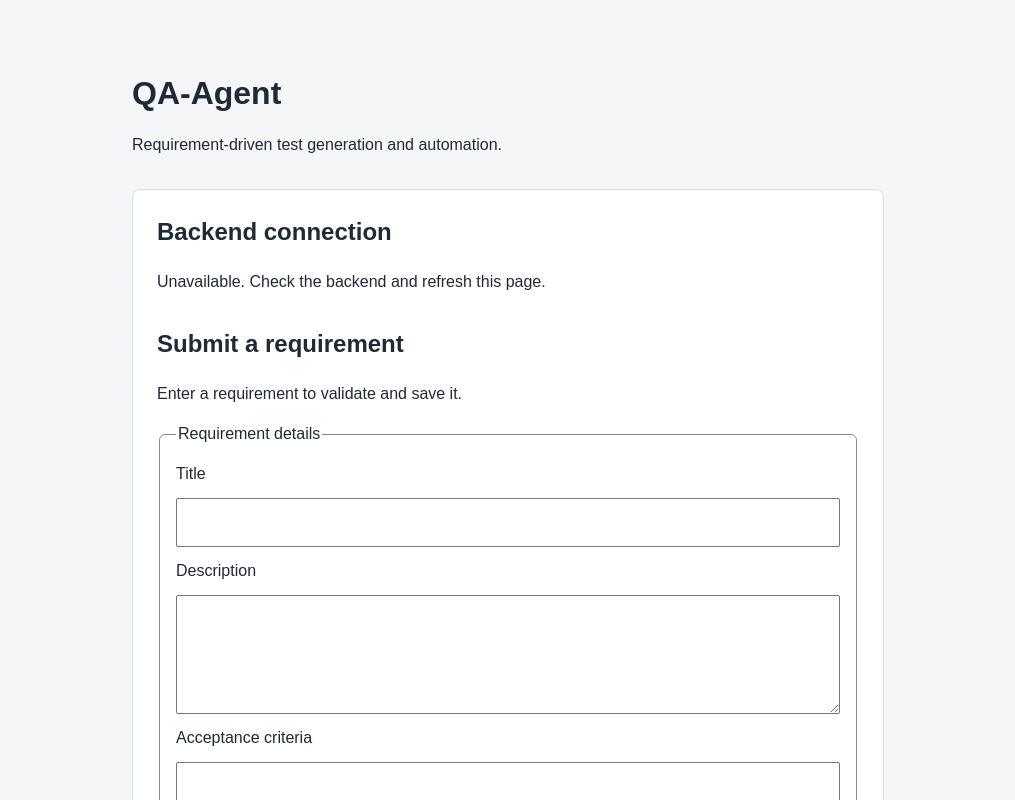
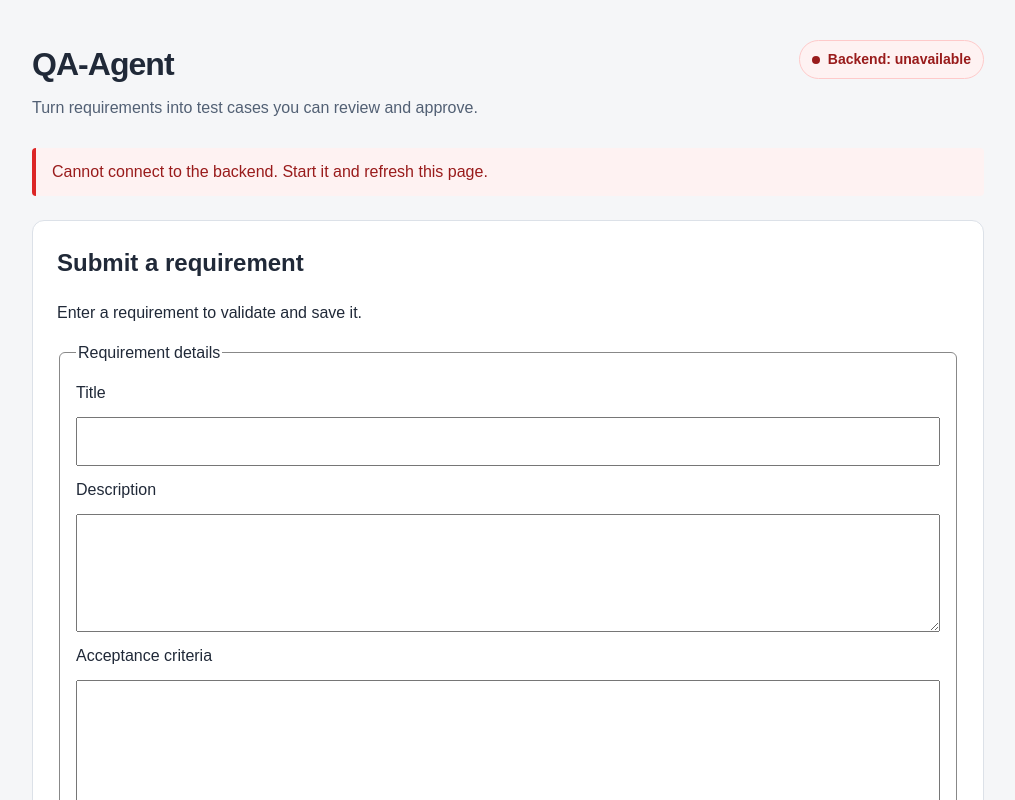
Before and after one commit to OisinForde05/qa-agent, a React (Vite) app in the folder frontend/: page / in a window 1280 px wide. Shown: the top 800 px of the page, without its empty margins (132-1147 px from the left). Built offline with nearby package versions, Linux system fonts and the light colour scheme; no server answers.

Commit message:
style: improve page header and requirement form layout

```diff
--- a/frontend/src/App.css
+++ b/frontend/src/App.css
@@ -1,23 +1,104 @@
 .app {
-  max-width: 800px;
+  max-width: 1000px;
   margin: 0 auto;
-  padding: 48px 24px;
+  padding: 40px 24px 64px;
 }
 
-.app h1 {
-  margin-bottom: 8px;
+.app-header {
+  display: flex;
+  align-items: flex-start;
+  justify-content: space-between;
+  flex-wrap: wrap;
+  gap: 20px;
+  margin-bottom: 28px;
 }
 
-.status-panel {
-  margin-top: 32px;
-  padding: 24px;
-  background: white;
-  border: 1px solid #dce1e8;
-  border-radius: 8px;
+.app-header > div:first-child {
+  flex: 1 1 280px;
+  min-width: 0;
 }
 
-.status-panel h2 {
+.app-header h1 {
+  margin: 0 0 8px;
+  font-size: 2rem;
+  letter-spacing: -0.03em;
+}
+
+.app-description {
+  max-width: 540px;
+  margin: 0;
+  color: #526074;
+}
+
+.connection-status {
+  display: inline-flex;
+  align-items: center;
+  gap: 8px;
+  padding: 8px 12px;
+  border: 1px solid;
+  border-radius: 999px;
+  font-size: 0.875rem;
+  font-weight: 600;
+}
+
+.connection-dot {
+  width: 8px;
+  height: 8px;
+  flex-shrink: 0;
+  border-radius: 50%;
+  background: currentColor;
+}
+
+.connection-status-checking {
+  color: #475569;
+  background: #f1f5f9;
+  border-color: #cbd5e1;
+}
+
+.connection-status-connected {
+  color: #166534;
+  background: #f0fdf4;
+  border-color: #bbf7d0;
+}
+
+.connection-status-unavailable {
+  color: #991b1b;
+  background: #fef2f2;
+  border-color: #fecaca;
+}
+
+.connection-notice {
+  margin: 0 0 24px;
+  padding: 12px 16px;
+  color: #991b1b;
+  background: #fef2f2;
+  border-left: 4px solid #dc2626;
+  border-radius: 4px;
+}
+
+.form-panel {
+  padding: 24px;
+  background: #ffffff;
+  border: 1px solid #dce1e8;
+  border-radius: 12px;
+}
+
+.form-panel > .requirement-panel {
   margin-top: 0;
+}
+
+.form-panel .requirement-panel > h2 {
+  margin-top: 0;
+}
+
+@media (max-width: 600px) {
+  .app {
+    padding: 24px 16px 40px;
+  }
+
+  .form-panel {
+    padding: 16px;
+  }
 }
 
 .requirement-panel {
--- a/frontend/src/App.tsx
+++ b/frontend/src/App.tsx
@@ -53,28 +53,39 @@ function App() {
     return () => controller.abort()
   }, [])
 
-  return (
+    return (
     <main className="app">
-      <h1>QA-Agent</h1>
-      <p>Requirement-driven test generation and automation.</p>
+      <header className="app-header">
+        <div>
+          <h1>QA-Agent</h1>
+          <p className="app-description">
+            Turn requirements into test cases you can review and approve.
+          </p>
+        </div>
 
-      <section
-        className="status-panel"
-        aria-labelledby="backend-status-heading"
-      >
-        <h2 id="backend-status-heading">Backend connection</h2>
+        <div
+          className={`connection-status connection-status-${backendStatus}`}
+          role="status"
+        >
+          <span className="connection-dot" aria-hidden="true" />
+          {backendStatus === 'checking' && 'Backend: checking...'}
+          {backendStatus === 'connected' && 'Backend: connected'}
+          {backendStatus === 'unavailable' && 'Backend: unavailable'}
+        </div>
+      </header>
 
-        <p role="status" aria-labelledby="backend-status-heading">
-          {backendStatus === 'checking' && 'Checking connection...'}
-          {backendStatus === 'connected' && 'Connected'}
-          {backendStatus === 'unavailable' &&
-            'Unavailable. Check the backend and refresh this page.'}
+      {backendStatus === 'unavailable' && (
+        <p className="connection-notice">
+          Cannot connect to the backend. Start it and refresh this page.
         </p>
+      )}
 
+      <div className="form-panel">
         <RequirementForm
           onSaved={() => setRequirementsVersion((version) => version + 1)}
         />
-      </section>
+      </div>
+
       <RequirementList refreshKey={requirementsVersion} />
     </main>
   )
```
